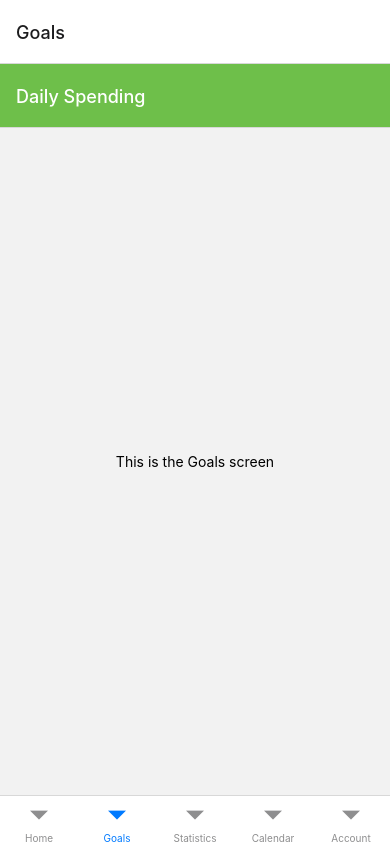
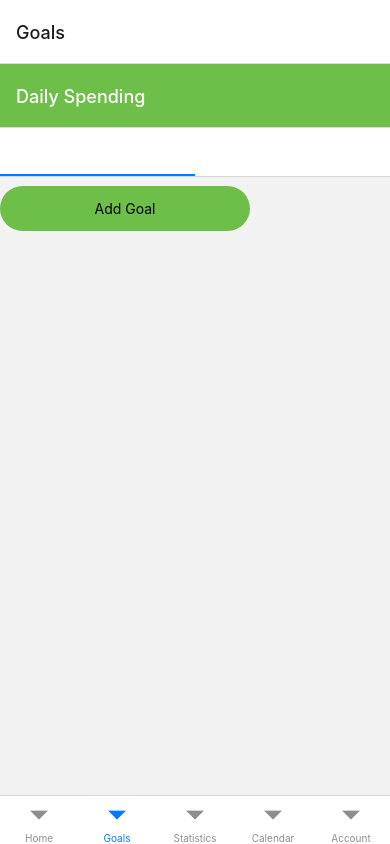
Before and after one commit to joshhughesjr/KJBcsci, a React Native app: screen /Goals in a window 390 px wide. Built offline with nearby package versions, Linux system fonts and the light colour scheme.

Commit message:
Update Goalsscreen.js
top tabs have been added

```diff
--- a/screens/Goalsscreen.js
+++ b/screens/Goalsscreen.js
@@ -1,23 +1,50 @@
 import React from "react";
-import { View, Button, Text, StyleSheet, Dimensions } from "react-native";
+import { Text, View, TouchableOpacity, StyleSheet } from 'react-native';
 import { createMaterialTopTabNavigator } from '@react-navigation/material-top-tabs';
 
+function GoalsScreen() {
+  return (
 
-const GoalsScreen = () => {
+      <TouchableOpacity style={styles.buttonContainer}
+              >
+                <Text>Add Goal</Text>
+              </TouchableOpacity>
+  );
+}
+
+function PlansScreen() {
   return (
-    <View style={styles.center}>
-      <Text>This is the Goals screen</Text>
+    <View style={{ flex: 1, justifyContent: 'center', alignItems: 'center' }}>
+      <Text>Plans will be here</Text>
     </View>
   );
-};
+}
+
+const Tab = createMaterialTopTabNavigator();
+
 
 const styles = StyleSheet.create({
-  center: {
-    flex: 1,
-    justifyContent: "center",
-    alignItems: "center",
-    textAlign: "center",
+
+  buttonContainer: {
+    marginTop:10,
+    height:45,
+    flexDirection: 'row',
+    justifyContent: 'center',
+    alignItems: 'center',
+    marginBottom:20,
+    width:250,
+    borderRadius:30,
+    backgroundColor: "#6ebf4a",
   },
 });
 
-export default GoalsScreen;
+export default function App() {
+  return (
+
+      <Tab.Navigator>
+        <Tab.Screen name="Goals" component={GoalsScreen} />
+        <Tab.Screen name="Plans" component={PlansScreen} />
+      </Tab.Navigator>
+
+  );
+}
```
